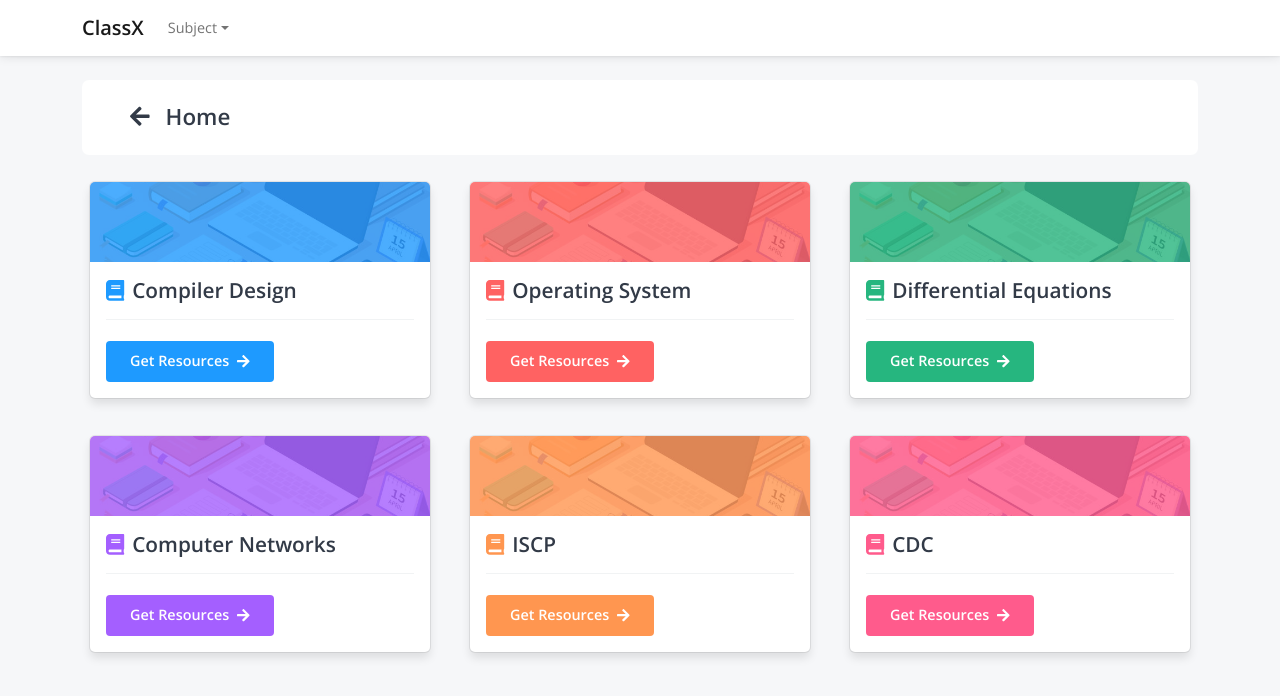
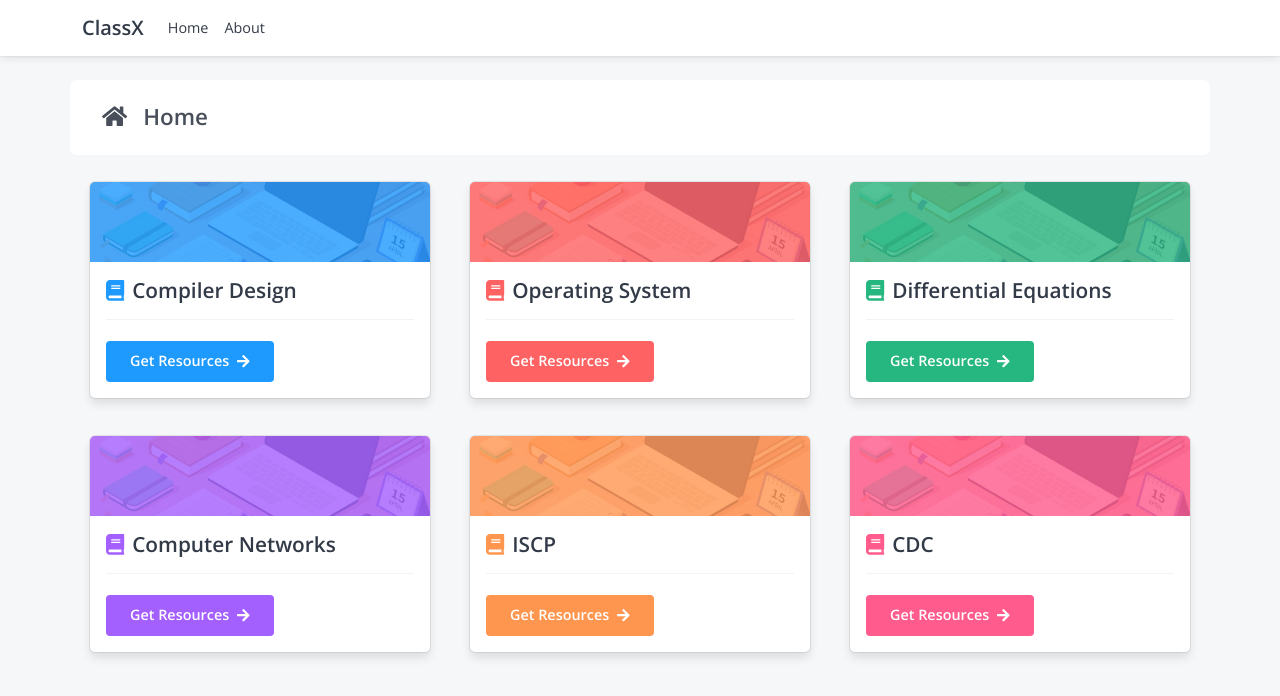
Before and after one commit to soilshubham/ClassX, a React (Create React App) app: page / in a window 1280 px wide. Shown: the top 696 px of the page. Built offline with nearby package versions, Linux system fonts and the light colour scheme.

Commit message:
gh pages

```diff
--- a/src/App.js
+++ b/src/App.js
@@ -1,4 +1,4 @@
-import React, { Component } from "react";
+import React from "react";
 import { BrowserRouter as Router, Route, Switch } from "react-router-dom";
 
 import "bootstrap/dist/css/bootstrap.min.css";
@@ -137,7 +137,7 @@ let subData = [
 class App extends React.Component {
   render() {
     return (
-      <Router>
+      <Router basename={process.env.PUBLIC_URL}>
         <Navbar subData={subData} />
         <Switch>
           <Route exact path="/">
--- a/src/components/DashHeader/DashHeader.js
+++ b/src/components/DashHeader/DashHeader.js
@@ -1,7 +1,7 @@
 import React from "react";
 import { Link } from "react-router-dom";
 import { FontAwesomeIcon } from "@fortawesome/react-fontawesome";
-import { faArrowLeft } from "@fortawesome/free-solid-svg-icons";
+import { faArrowLeft, faHome } from "@fortawesome/free-solid-svg-icons";
 import { Container, Row, Col } from "react-bootstrap";
 
 import "./DashHeader.scss";
@@ -13,8 +13,13 @@ class DashHeader extends React.Component {
         <Container className="dash-header-container">
           <h2 className="page-header">
             <Link to="/" className="fa-icon">
-              <FontAwesomeIcon icon={faArrowLeft} />
+              {window.location.pathname != "/" ? (
+                <FontAwesomeIcon icon={faArrowLeft} />
+              ) : (
+                <FontAwesomeIcon icon={faHome} />
+              )}
             </Link>
+
             {this.props.title}
           </h2>
         </Container>
--- a/src/components/DashHeader/DashHeader.scss
+++ b/src/components/DashHeader/DashHeader.scss
@@ -1,16 +1,23 @@
 .dash-header-container {
   margin-top: 5rem;
-
+  padding-right: 0;
+  padding-left: 0;
   .page-header {
     font-weight: 600;
     padding: 1.5rem 2rem;
     font-size: 1.4rem;
     background-color: #ffffff;
     border-radius: 7px;
+    color: #484f5a;
+
+    @media (max-width: 768px) {
+      font-size: 1.1rem;
+    }
 
     .fa-icon {
-      padding: 0 1rem;
-      color: #323a47;
+      padding: 0 1rem 0 0;
+      font-size: 1.4rem;
+      color: #484f5a;
     }
   }
 }
--- a/src/components/Navbar/Navbar.js
+++ b/src/components/Navbar/Navbar.js
@@ -2,6 +2,7 @@ import React from "react";
 
 import "./Navbar.scss";
 import { Navbar, Nav, Container, NavDropdown } from "react-bootstrap";
+import { Link } from "react-router-dom";
 
 class NavbarComp extends React.Component {
   render() {
@@ -12,20 +13,37 @@ class NavbarComp extends React.Component {
         expand="md"
       >
         <Container>
-          <Navbar.Brand className="brand-text">ClassX</Navbar.Brand>
+          <Navbar.Brand className="brand-text">
+            <Link to="/" className="navbar-links">
+              ClassX
+            </Link>
+          </Navbar.Brand>
           <Navbar.Toggle aria-controls="basic-navbar-nav" />
           <Navbar.Collapse className="nav-links" id="basic-navbar-nav">
             <Nav className="me-auto">
-              {/* <Nav.Link href="#link">About</Nav.Link> */}
-              <NavDropdown
+              <Nav.Link className="nav-items">
+                <Link to="/" className="navbar-links">
+                  Home
+                </Link>
+              </Nav.Link>
+              <Nav.Link className="nav-items">
+                <Link to="/about" className="navbar-links">
+                  About
+                </Link>
+              </Nav.Link>
+              {/* <NavDropdown
                 title="Subject"
                 id="basic-nav-dropdown"
                 className="nav-items"
               >
                 {this.props.subData.map((obj, key) => (
-                  <NavDropdown.Item key={key}>{obj.name}</NavDropdown.Item>
+                  <NavDropdown.Item key={key}>
+                    <Link to={"/sub/" + obj.sub} className="navbar-links">
+                      {obj.name}
+                    </Link>
+                  </NavDropdown.Item>
                 ))}
-              </NavDropdown>
+              </NavDropdown> */}
             </Nav>
           </Navbar.Collapse>
         </Container>
--- a/src/components/Navbar/Navbar.scss
+++ b/src/components/Navbar/Navbar.scss
@@ -7,11 +7,20 @@
     font-weight: 600;
   }
 
-  .nav-items{
+  .nav-items {
     font-size: 0.9rem;
   }
 }
 
-.dropdown-menu{
+.navbar-links {
+  text-decoration: none;
+  color: #323a47;
+
+  &:hover {
+    color: #323a47;
+  }
+}
+
+.dropdown-menu {
   box-shadow: rgba(0, 0, 0, 0.08) 0px 4px 12px;
 }
--- a/src/pages/Subjects/SubjectPage.js
+++ b/src/pages/Subjects/SubjectPage.js
@@ -16,7 +16,10 @@ class SubjectPage extends React.Component {
 
   UNSAFE_componentWillMount() {
     for (let i = 0; i < this.props.subData.length; i++) {
-      if (this.props.subData[i].sub === window.location.pathname.slice(5)) {
+      if (
+        this.props.subData[i].sub ===
+        window.location.pathname.slice(process.env.PUBLIC_URL.length + 5)
+      ) {
         this.setState({ subject: this.props.subData[i] });
         break;
       }
--- a/src/pages/Subjects/SubjectPage.scss
+++ b/src/pages/Subjects/SubjectPage.scss
@@ -1,9 +1,15 @@
 .subject-page-container {
+  padding: 2rem 0;
+  margin-top: 1rem;
+  border-radius: 7px;
   .subject-header {
     margin: 0 2.5rem;
-    padding: 1rem 0;
+    padding: 0.7rem 0;
+    border-radius: 5px;
     font-weight: 600;
-    border-bottom: solid 1px #1724332c;
+    background-color: #ffffff;
+    box-shadow: rgba(0, 0, 0, 0.05) 0px 0px 15px 0px,
+      rgba(0, 0, 0, 0.08) 0px 0px 0px 1px;
 
     .subject-col {
       display: flex;
@@ -15,14 +21,18 @@
   .subject-row {
     padding: 0.7rem 0;
     border-radius: 5px;
-    background-color: #fff;
+    background-color: #ffffffb3;
     margin: 0.5rem 2.5rem;
-    box-shadow: rgba(0, 0, 0, 0.05) 0px 0px 20px 0px,
+    box-shadow: rgba(0, 0, 0, 0.05) 0px 0px 15px 0px,
       rgba(0, 0, 0, 0.08) 0px 0px 0px 1px;
     .subject-col {
       display: flex;
       justify-content: center;
       align-items: center;
+    }
+
+    &:hover {
+      background-color: #ffffff;
     }
   }
 
```
Also changed, not shown: package.json (+7 -0 lines), 2 other files (tests, documents, lock files or other folders).
